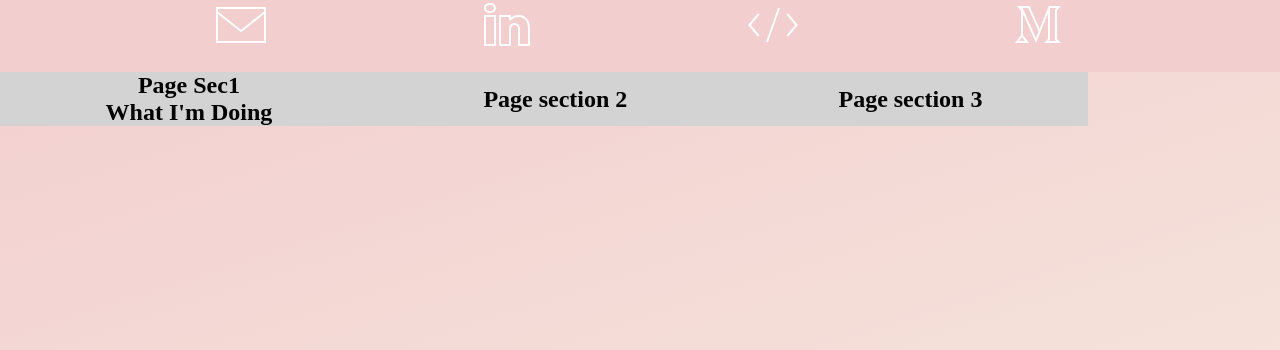
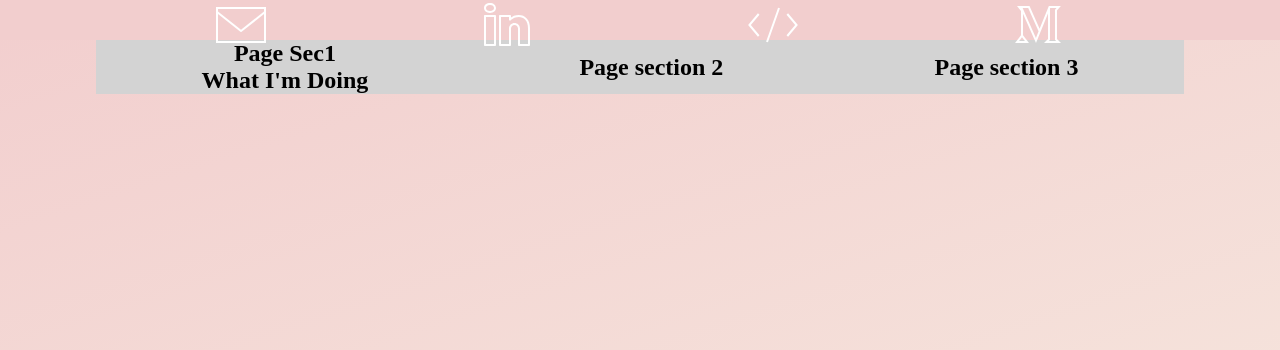
Before and after one commit to 1stofhername/portfolio-webstie, a React (Create React App) app: page / in a window 1280 px wide. Shown: the top 350 px of the page. Built offline with nearby package versions, Linux system fonts and the light colour scheme.

Commit message:
Updates latest changes.

```diff
--- a/src/css/index.css
+++ b/src/css/index.css
@@ -21,18 +21,14 @@
 
 .linkbar {
   background-color: rgba(242, 206, 206, 1);
-  height: 9%;
+  height: 5%;
 }
 
 .contact-icons {
   display:flex;
   justify-content: space-evenly;
-  height:100%;
+  height:5%;
   align-items: center;
-}
-
-.contact-icon {
-
 }
 
 #main-section {
@@ -41,6 +37,7 @@
   height:fit-content;
   width:85%;
   background-color:lightgrey;
+  margin: auto;
 }
 
 .page-section {
```
